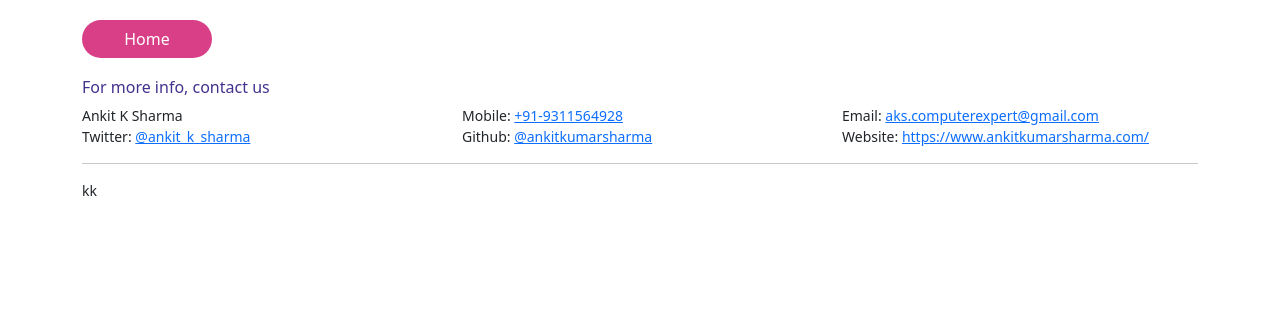
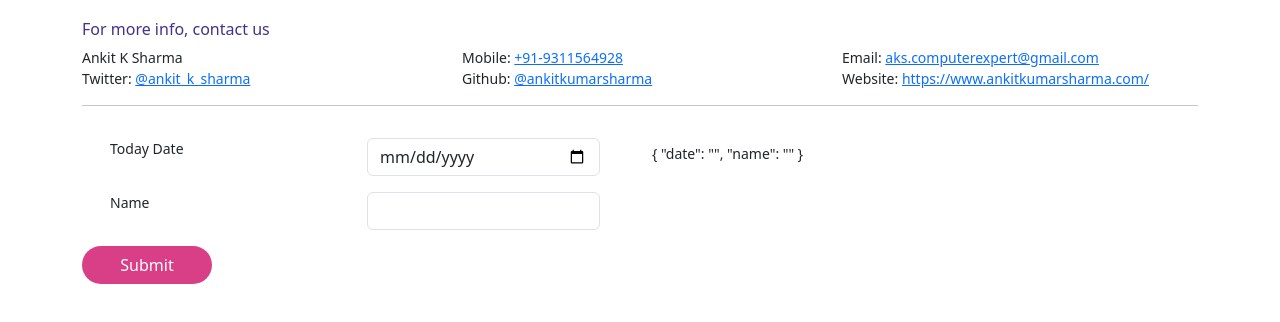
Before and after one commit to ankitkumarsharma/angular-mini-projects, an Angular app in the folder dynamic-forms-generation/: page / in a window 1280 px wide. Shown: the top 322 px of the page. Built offline with nearby package versions, Linux system fonts and the light colour scheme.

Commit message:
add dynamic form control part

```diff
--- a/dynamic-forms-generation/src/app/app.component.html
+++ b/dynamic-forms-generation/src/app/app.component.html
@@ -3,7 +3,16 @@
     <div class="col-12">
       <app-contact />
       <router-outlet></router-outlet>
-      kk
+      <div class="row">
+        <div class="col">
+          <dynamic-form (onSubmit)="onSubmit($event)" [formConfig]="formConfig" />
+          <button type="submit" (click)="onFormSubmit()" class="primary-btn">Submit</button>
+        </div>
+        <div class="col">
+          <br />
+          {{formGroup.value | json}}
+        </div>
+      </div>
     </div>
   </div>
 </div>
--- a/dynamic-forms-generation/src/app/app.component.ts
+++ b/dynamic-forms-generation/src/app/app.component.ts
@@ -2,14 +2,27 @@ import { Component } from '@angular/core';
 import { CommonModule } from '@angular/common';
 import { RouterOutlet } from '@angular/router';
 import { ContactComponent } from "./shared/contact/contact.component";
+import { DynamicFormComponent } from "./shared/dynamic-form/dynamic-form.component";
+import { DYNAMIC_FORM_CONFIG_DATA } from './shared/dynamic-form/core/dynamic-form.constant';
+import { FormGroup } from '@angular/forms';
 
 @Component({
     selector: 'app-root',
     standalone: true,
     templateUrl: './app.component.html',
     styleUrl: './app.component.scss',
-    imports: [CommonModule, RouterOutlet, ContactComponent]
+    imports: [CommonModule, RouterOutlet, ContactComponent, DynamicFormComponent]
 })
 export class AppComponent {
   title = 'dynamic-forms-generation';
+  formConfig: any = DYNAMIC_FORM_CONFIG_DATA;
+  formGroup!:FormGroup;
+
+
+  onSubmit(event:any) {
+    this.formGroup = event;
+  }
+  onFormSubmit(){
+    console.log(this.formGroup.value)
+  }
 }
--- a/dynamic-forms-generation/src/app/shared/contact/contact.component.html
+++ b/dynamic-forms-generation/src/app/shared/contact/contact.component.html
@@ -1,5 +1,3 @@
-<div class="space-20"></div>
-<button type="button" class="primary-btn" routerLink="labels.route.home">{{labels.home}}</button>
 <div class="space-20"></div>
 <h2 class="ak-sub-title">{{moreInfoLabel}}</h2>
 <div class="row">
--- /dev/null
+++ b/dynamic-forms-generation/src/app/shared/dynamic-form/core/dynamic-form.constant.ts
@@ -0,0 +1,16 @@
+import { DynamicFormsConfigModel } from "./dynamic-form.models";
+
+export const DYNAMIC_FORM_CONFIG_DATA: DynamicFormsConfigModel[] = [
+    {
+        type: 'date',
+        label: 'Today Date',
+        name: 'date',
+        value: '',
+    },
+    {
+        type: 'text',
+        label: 'Name',
+        name: 'name',
+        value: '',
+    }
+]
--- /dev/null
+++ b/dynamic-forms-generation/src/app/shared/dynamic-form/core/dynamic-form.models.ts
@@ -0,0 +1,6 @@
+export interface DynamicFormsConfigModel {
+    type: 'text' | 'select' | 'checkbox' | 'password' | 'textarea' | 'radio' | 'date' | 'time' | 'email',
+    label: string,
+    name: string,
+    value: '' | string,
+}
--- a/dynamic-forms-generation/src/app/shared/dynamic-form/dynamic-form.component.html
+++ b/dynamic-forms-generation/src/app/shared/dynamic-form/dynamic-form.component.html
@@ -1 +1,14 @@
-<p>dynamic-form works!</p>
+<form [formGroup]="dynamicForm">
+    @for (control of formConfig; track $index) {
+        <div class="row form-group m-3">
+            <div class="col">
+                <label [for]="control.name">{{control.label}}</label>
+            </div>
+            <div class="col">
+                <input [type]="control.type" [name]="control.name" [id]="control.name" class="form-control" [formControlName]="control.name">
+            </div>
+        </div>
+    } @empty {
+        No controls Available, please add json form data for see dynamic forms!!!
+    }
+</form>
--- a/dynamic-forms-generation/src/app/shared/dynamic-form/dynamic-form.component.ts
+++ b/dynamic-forms-generation/src/app/shared/dynamic-form/dynamic-form.component.ts
@@ -1,13 +1,30 @@
-import { Component, Input } from '@angular/core';
-import { FormGroup } from '@angular/forms';
+import { Component, EventEmitter, Input, OnInit, Output } from '@angular/core';
+import { FormControl, FormGroup, ReactiveFormsModule } from '@angular/forms';
+import { DynamicFormsConfigModel } from './core/dynamic-form.models';
 
 @Component({
-  selector: 'app-dynamic-form',
+  selector: 'dynamic-form',
   standalone: true,
-  imports: [],
+  imports: [ReactiveFormsModule],
   templateUrl: './dynamic-form.component.html',
   styleUrl: './dynamic-form.component.scss'
 })
-export class DynamicFormComponent {
-  dynamicForm!:FormGroup;
+export class DynamicFormComponent implements OnInit {
+  dynamicForm = new FormGroup({});
+  @Input() formConfig!:DynamicFormsConfigModel[];
+  @Output() onSubmit:EventEmitter<any> = new EventEmitter();
+
+  ngOnInit(): void {
+    this.initDynamicForm();
+  }
+
+  initDynamicForm(){
+    if(this.formConfig) {
+      this.formConfig.forEach((control)=> {
+        this.dynamicForm.addControl(control.name, new FormControl('',[]))
+      });
+    }
+    this.onSubmit.emit(this.dynamicForm);
+  }
+
 }
```
